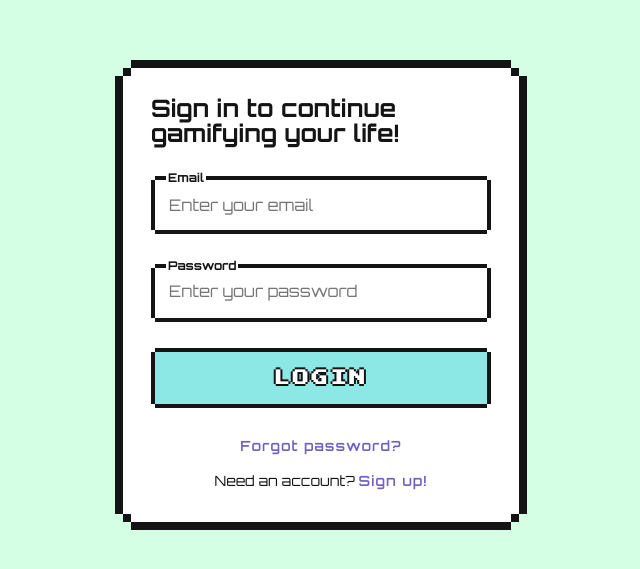
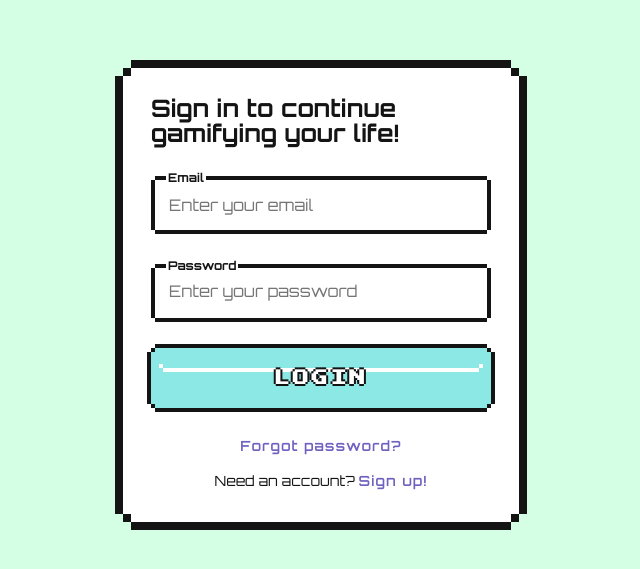
Before and after one commit to JepardMay/rpg-journey, a React (Create React App) app: page /login in a window 1280 px wide. Shown: the part 105-674 px from the top of the page, without its empty margins (319-959 px from the left). Built offline with nearby package versions, Linux system fonts and the light colour scheme; no server answers; a web font is replaced by a local one.

Commit message:
Updates colors

```diff
--- a/src/styles/colors.css
+++ b/src/styles/colors.css
@@ -1,15 +1,15 @@
 .main-color {
-  color: var(--medium-purple);
+  color: var(--main-color);
 }
 
 .secondary-color {
-  color: var(--slate-blue);
+  color: var(--secondary-color);
 }
 
 .contrast-color {
-  color: var(--blizzard-blue);
+  color: var(--contrast-color);
 }
 
 .light-color {
-  color: var(--cosmic-latte);
+  color: var(--light-color);
 }
--- a/src/styles/common.css
+++ b/src/styles/common.css
@@ -52,10 +52,15 @@
     0 -2px var(--nero);
   background-color: var(--contrast-color);
   border: 4px dashed transparent;
-  box-shadow: 4px 0 0 0 var(--nero),
-    -4px 0 0 0 var(--nero),
-    0 4px 0 0 var(--nero),
-    0 -4px 0 0 var(--nero);
+  box-shadow: 4px 0 0 0 var(--contrast-color),
+    -4px 0 0 0 var(--contrast-color),
+    0 4px 0 0 var(--contrast-color),
+    0 -4px 0 0 var(--contrast-color),
+    8px 0 0 0 var(--nero),
+    -8px 0 0 0 var(--nero),
+    0 8px 0 0 var(--nero),
+    0 -8px 0 0 var(--nero),
+    0 0 0 4px var(--nero);
   cursor: pointer;
   transition:
     color var(--transition),
@@ -69,35 +74,26 @@
   font-size: 12px;
 }
 
-/* .btn:not(.btn--icon):before,
-.btn:not(.btn--icon)::after {
+.btn:not(.btn--icon):before {
   content: "";
   position: absolute;
   top: 0;
-  left: 0;
+  left: 4px;
+  right: 4px;
   z-index: 0;
-  width: 200%;
-  height: 100%;
-  background-color: var(--secondary-color);
-  transform: translateX(-200%);
-  transform-origin: left;
-  clip-path: polygon(50px 0%, 100% 0%, calc(100% - 50px) 100%, 0% 100%);
-  transition:
-    transform var(--transition);
+  width: auto;
+  height: 8px;
+  box-shadow: 4px 0 0 0 var(--contrast-color),
+    -4px 0 0 0 var(--contrast-color),
+    0 4px 0 0 var(--contrast-color),
+    0 -4px 0 0 var(--contrast-color),
+    8px 0 0 0 var(--white),
+    -8px 0 0 0 var(--white),
+    0 8px 0 0 var(--white),
+    0 -8px 0 0 var(--white),
+    0 0 0 4px var(--white);
   pointer-events: none;
-} */
-
-/* .btn:not(.btn--icon)::after {
-  top: unset;
-  bottom: 0;
-  transition-delay: 0.08s;
-} */
-
-/* .btn:hover::before,
-.btn:hover::after {
-  transform: translateX(-30%);
-  transform-origin: right;
-} */
+}
 
 .btn:hover,
 .btn:focus {
```
